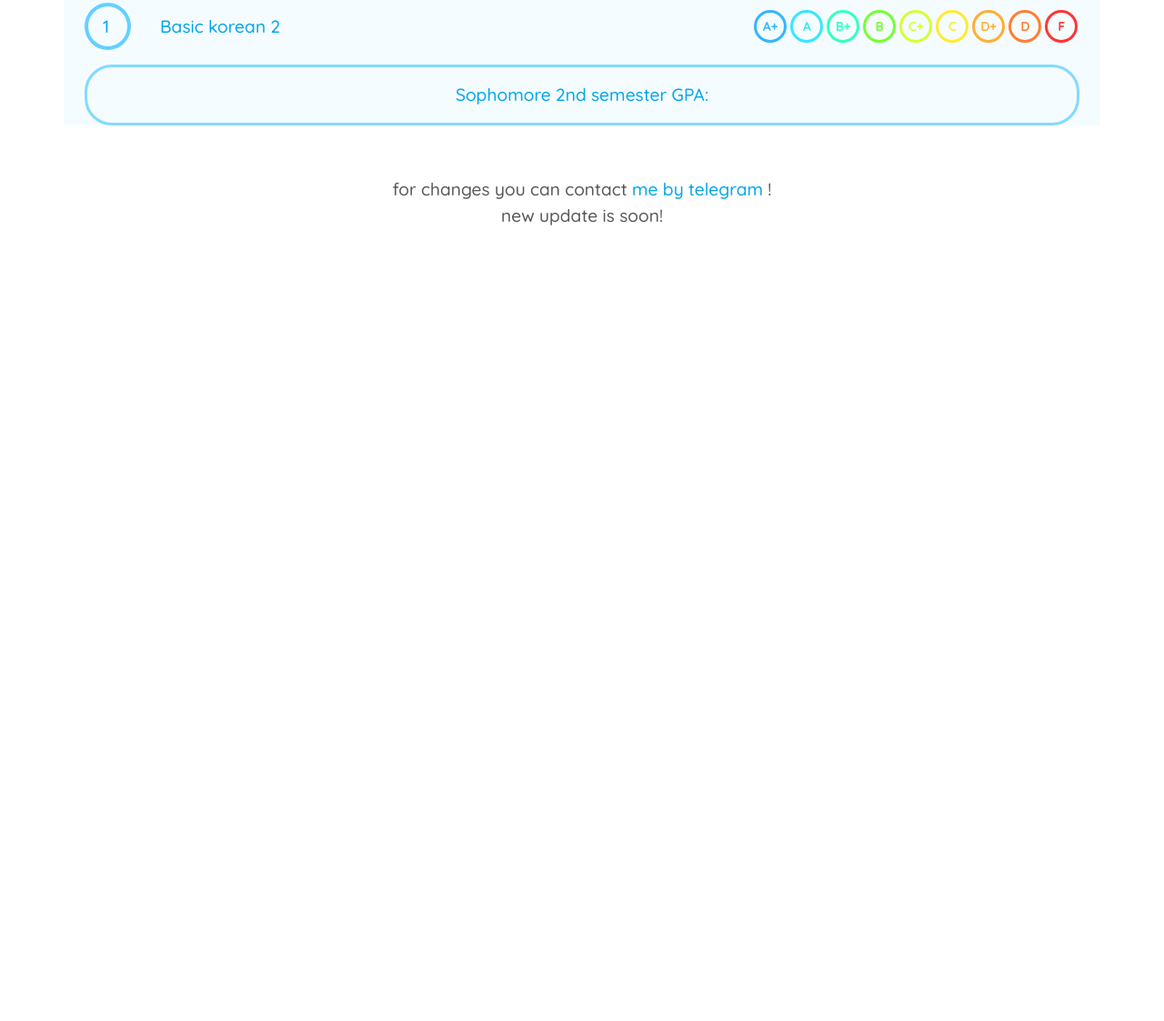
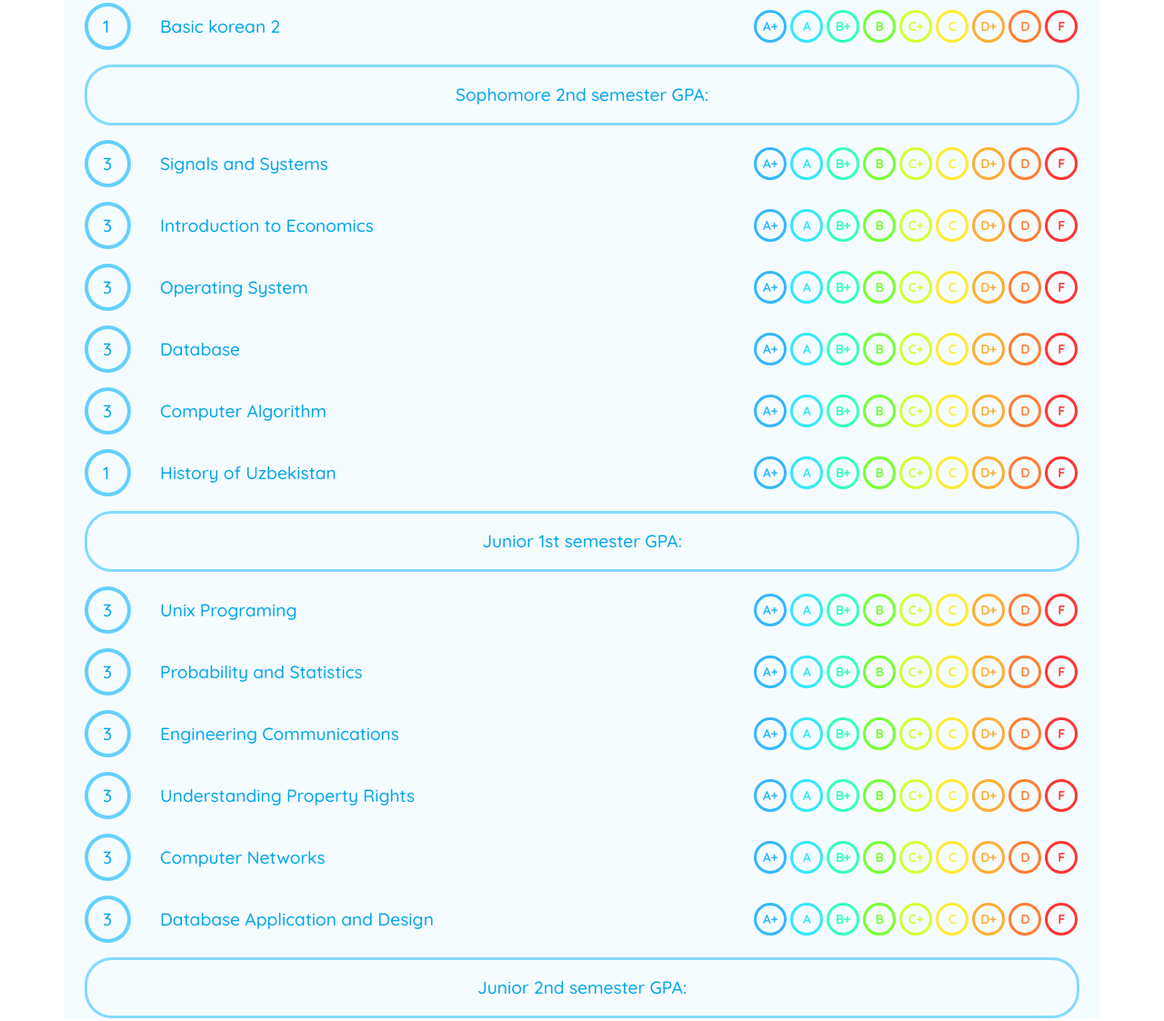
Before and after one commit to Jor-ban/inhalist, a plain HTML site: page calculator.html in a window 1280 px wide. Shown: the part 2189-3312 px from the top of the page at 91% size. Before the commit the page ends 2505 px from the top, so only its background shows below. Drawn offline with nearby package versions, Linux system fonts and the light colour scheme.

Commit message:
added Junior year for GPA calculations

```diff
--- a/calculator.js
+++ b/calculator.js
@@ -39,6 +39,24 @@ let credits = [
         "Internet Programing / Economics": 2,
         'Academic English 4': 2,
         'Basic korean 2': 1,
+    },
+    {
+        name: "Junior 1st",
+        "Signals and Systems": 3,
+        "Introduction to Economics": 3,
+        "Operating System": 3,
+        "Database": 3,
+        "Computer Algorithm": 3,
+        "History of Uzbekistan": 1,
+    },
+    {
+        name: "Junior 2nd",
+        "Unix Programing": 3,
+        "Probability and Statistics": 3,
+        "Engineering Communications": 3,
+        "Understanding Property Rights": 3,
+        "Computer Networks": 3,
+        "Database Application and Design": 3,
     }
 ];
 let rating = {
```
Also changed, not shown: index.html (+2 -0 lines), subjects.js (added).
